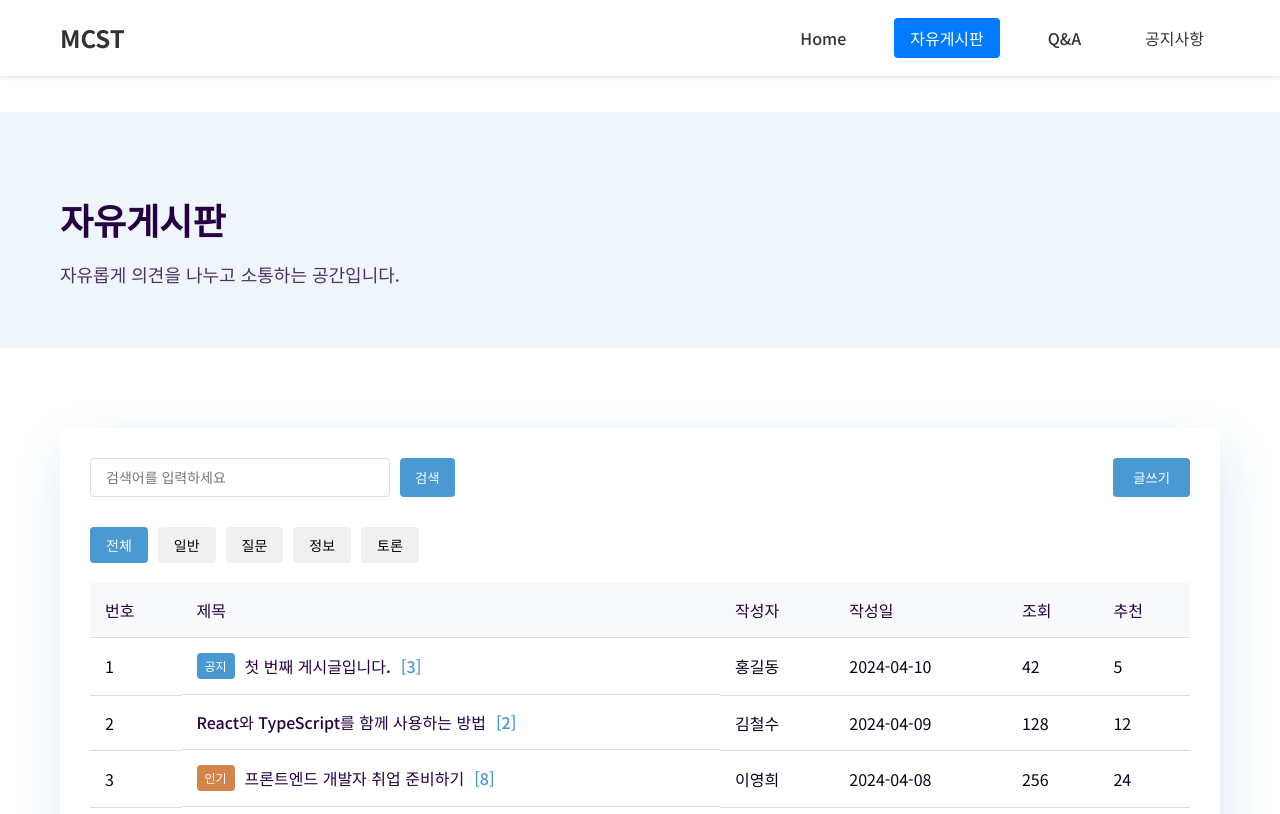
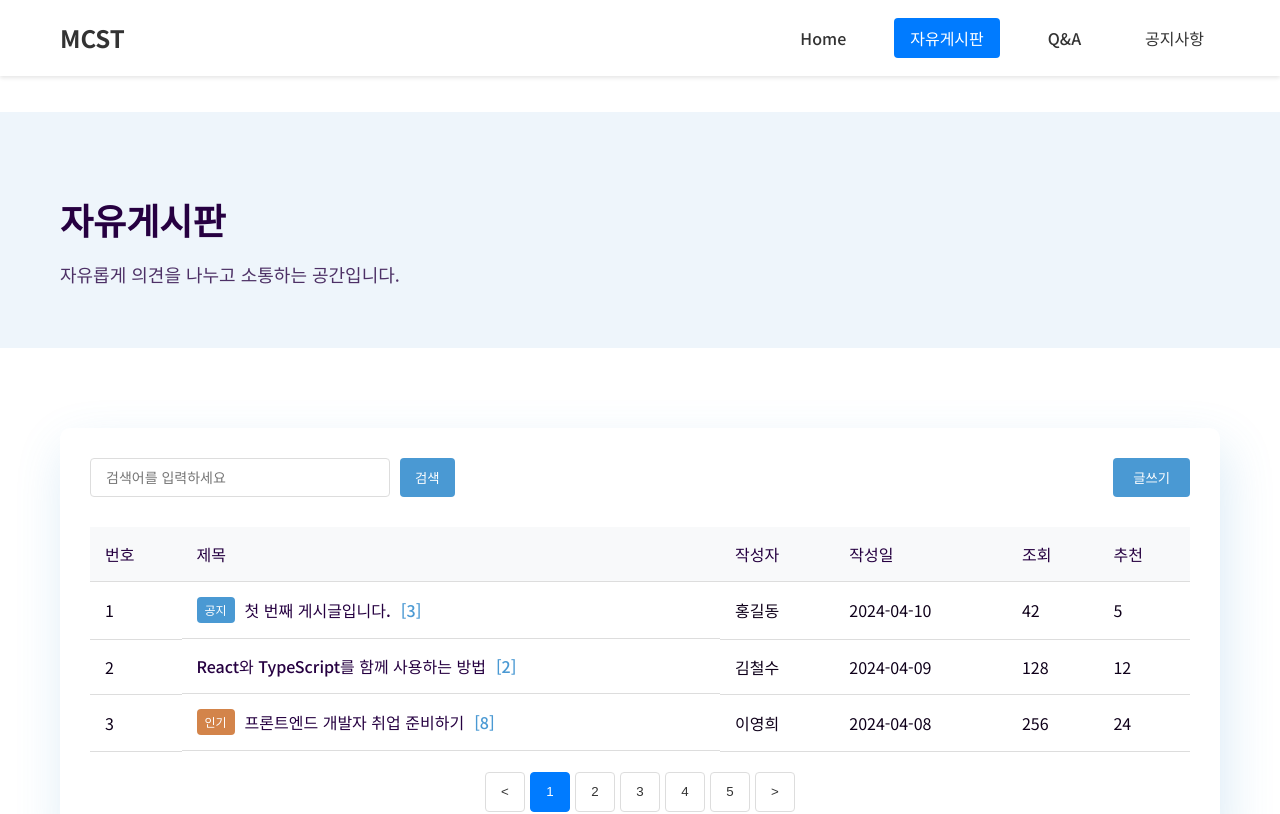
Before and after one commit to HIG52/basicReact, a React (Create React App) app: page /board in a window 1280 px wide. Shown: the top 814 px of the page. Built offline with nearby package versions, Linux system fonts and the light colour scheme.

Commit message:
refactor: 기존 페이지 및 스토어 리팩토링 및 불필요 파일 삭제

```diff
--- a/src/components/layout/Layout.tsx
+++ b/src/components/layout/Layout.tsx
@@ -7,7 +7,6 @@ const Layout: React.FC = () => {
 
   return (
     <div>
-      {/* 헤더 */}
       <header>
         <div className="container header-container">
           <Link to="/" className="logo">MCST</Link>
@@ -24,7 +23,6 @@ const Layout: React.FC = () => {
         <Outlet />
       </main>
 
-      {/* 푸터 */}
       <footer>
         <div className="container">
           <div className="footer-top">
--- a/src/pages/board/Board.tsx
+++ b/src/pages/board/Board.tsx
@@ -19,14 +19,6 @@ const Board: React.FC = () => {
               <button className="search-btn">검색</button>
             </div>
             <button className="write-btn">글쓰기</button>
-          </div>
-
-          <div className="board-categories">
-            <button className="category-btn active">전체</button>
-            <button className="category-btn">일반</button>
-            <button className="category-btn">질문</button>
-            <button className="category-btn">정보</button>
-            <button className="category-btn">토론</button>
           </div>
 
           <table className="board-table">
--- a/src/pages/notice/Notice.tsx
+++ b/src/pages/notice/Notice.tsx
@@ -8,7 +8,6 @@ interface Notice {
   id: number;
   title: string;
   content: string;
-  category: string;
   createdAt: string;
   viewCount: number;
 }
@@ -70,27 +69,14 @@ const Notice: React.FC = () => {
             </div>
           </div>
 
-          <div className="notice-categories">
-            <button className="category-btn active">전체</button>
-            <button className="category-btn">중요</button>
-            <button className="category-btn">일반</button>
-            <button className="category-btn">업데이트</button>
-          </div>
-
           <div className="notice-list">
             {notices.map((notice) => (
               <div
                 key={notice.id}
-                className={`notice-item ${notice.category === '중요' ? 'important' : ''}`}
+                className={`notice-item`}
                 onClick={() => handleNoticeClick(notice.id)}
               >
                 <div className="notice-title">
-                  {notice.category && (
-                    <span className={`badge ${notice.category.toLowerCase()}`}>
-                      {notice.category}
-                    </span>
-                  )}
-                  <h3>{notice.title}</h3>
                 </div>
                 <div className="notice-info">
                   <span>작성일: {notice.createdAt}</span>
--- a/src/pages/notice/NoticeDetail.tsx
+++ b/src/pages/notice/NoticeDetail.tsx
@@ -7,7 +7,6 @@ interface NoticeDetail {
   id: number;
   title: string;
   content: string;
-  category: string;
   createdAt: string;
   viewCount: number;
 }
@@ -59,11 +58,6 @@ const NoticeDetail: React.FC = () => {
         <div className="notice-detail-container">
           <div className="notice-detail-header">
             <div className="notice-detail-title">
-              {notice.category && (
-                <span className={`badge ${notice.category.toLowerCase()}`}>
-                  {notice.category}
-                </span>
-              )}
               <h2>{notice.title}</h2>
             </div>
             <div className="notice-detail-info">
--- a/src/pages/qna/QnA.tsx
+++ b/src/pages/qna/QnA.tsx
@@ -19,13 +19,6 @@ const QnA: React.FC = () => {
               <button className="search-btn">검색</button>
             </div>
             <button className="write-btn">질문하기</button>
-          </div>
-
-          <div className="qna-categories">
-            <button className="category-btn active">전체</button>
-            <button className="category-btn">답변완료</button>
-            <button className="category-btn">답변대기</button>
-            <button className="category-btn">인기질문</button>
           </div>
 
           <div className="qna-list">
--- a/src/services/api.ts
+++ b/src/services/api.ts
@@ -1,13 +1,12 @@
 import axios from 'axios';
 import { MainResponse } from '../types/api';
 
-const API_BASE_URL = ''; // 프록시를 사용하므로 빈 문자열로 설정
+const API_BASE_URL = '';
 
 interface Notice {
   id: number;
   title: string;
   content: string;
-  category: string;
   createdAt: string;
   viewCount: number;
 }
--- a/src/store/index.ts
+++ b/src/store/index.ts
@@ -1,11 +1,9 @@
 import { configureStore } from '@reduxjs/toolkit';
 import menuReducer from './slices/menuSlice';
-import categoryReducer from './slices/categorySlice';
 
 export const store = configureStore({
   reducer: {
     menu: menuReducer,
-    category: categoryReducer,
   },
 });
 
--- a/src/store/slices/categorySlice.ts
+++ /dev/null
@@ -1,56 +0,0 @@
-import { createSlice, createAsyncThunk, PayloadAction } from '@reduxjs/toolkit';
-import axios from 'axios';
-
-export interface Category {
-  id: number;
-  name: string;
-  description: string;
-}
-
-interface CategoryState {
-  categories: Category[];
-  loading: boolean;
-  error: string | null;
-}
-
-const initialState: CategoryState = {
-  categories: [],
-  loading: false,
-  error: null,
-};
-
-export const fetchCategories = createAsyncThunk(
-  'category/fetchCategories',
-  async () => {
-    const response = await axios.get('/api/categories');
-    return response.data;
-  }
-);
-
-const categorySlice = createSlice({
-  name: 'category',
-  initialState,
-  reducers: {
-    addCategory: (state, action: PayloadAction<Category>) => {
-      state.categories.push(action.payload);
-    },
-  },
-  extraReducers: (builder) => {
-    builder
-      .addCase(fetchCategories.pending, (state) => {
-        state.loading = true;
-        state.error = null;
-      })
-      .addCase(fetchCategories.fulfilled, (state, action) => {
-        state.loading = false;
-        state.categories = action.payload;
-      })
-      .addCase(fetchCategories.rejected, (state, action) => {
-        state.loading = false;
-        state.error = action.error.message || '카테고리를 불러오는데 실패했습니다.';
-      });
-  },
-});
-
-export const { addCategory } = categorySlice.actions;
-export default categorySlice.reducer;
--- a/src/store/slices/menuSlice.ts
+++ b/src/store/slices/menuSlice.ts
@@ -4,17 +4,14 @@ export interface MenuItem {
   id: number;
   name: string;
   price: number;
-  categoryId: number;
 }
 
 interface MenuState {
   items: MenuItem[];
-  selectedCategory: number | null;
 }
 
 const initialState: MenuState = {
   items: [],
-  selectedCategory: null,
 };
 
 const menuSlice = createSlice({
@@ -24,14 +21,10 @@ const menuSlice = createSlice({
     setMenuItems: (state, action: PayloadAction<MenuItem[]>) => {
       state.items = action.payload;
     },
-    setSelectedCategory: (state, action: PayloadAction<number | null>) => {
-      state.selectedCategory = action.payload;
-    },
     addMenuItem: (state, action: PayloadAction<MenuItem>) => {
       state.items.push(action.payload);
     },
   },
 });
 
-export const { setMenuItems, setSelectedCategory, addMenuItem } = menuSlice.actions;
 export default menuSlice.reducer;
--- a/src/styles/pages.css
+++ b/src/styles/pages.css
@@ -109,31 +109,6 @@
 
 .write-btn:hover {
   background-color: #3a85bd;
-}
-
-.board-categories {
-  display: flex;
-  gap: 10px;
-  margin-bottom: 20px;
-}
-
-.category-btn {
-  padding: 8px 16px;
-  background-color: #f0f0f0;
-  border: none;
-  border-radius: 4px;
-  cursor: pointer;
-  transition: all 0.3s;
-  font-size: 14px;
-}
-
-.category-btn:hover {
-  background-color: #e0e0e0;
-}
-
-.category-btn.active {
-  background-color: #4A99D3;
-  color: white;
 }
 
 .board-table {
@@ -382,15 +357,6 @@
     width: 100%;
   }
 
-  .board-categories {
-    flex-wrap: wrap;
-  }
-
-  .board-table th,
-  .board-table td {
-    padding: 10px;
-  }
-
   .qna-item,
   .notice-item {
     padding: 15px;
```
Also changed, not shown: src/pages/board/CategoryPage.tsx (deleted, +0 -15 lines).
